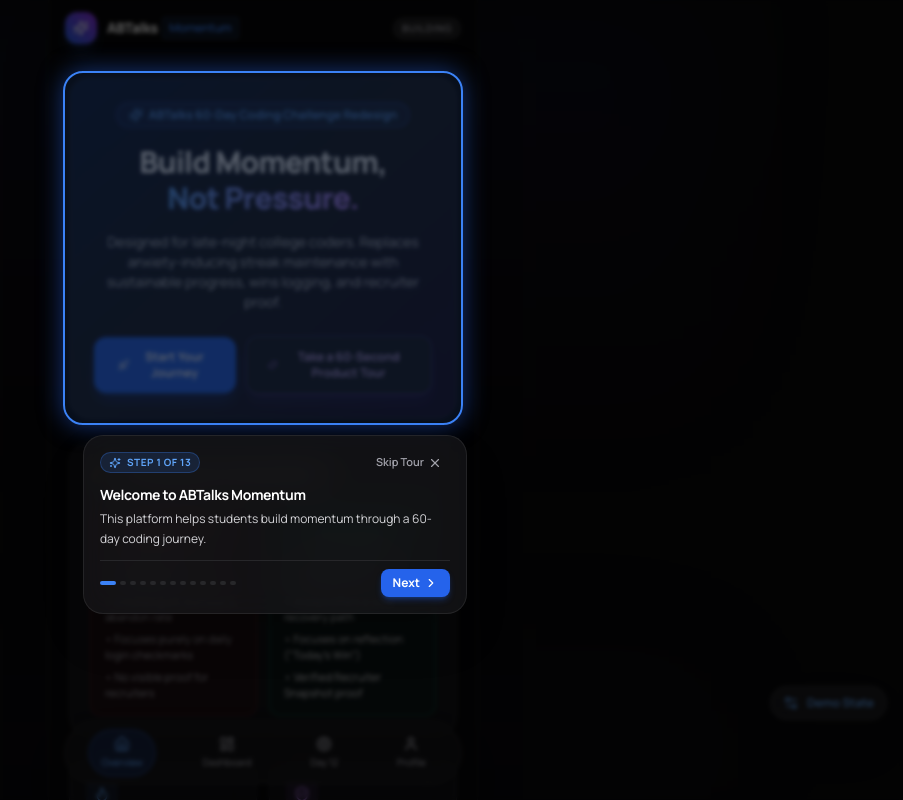
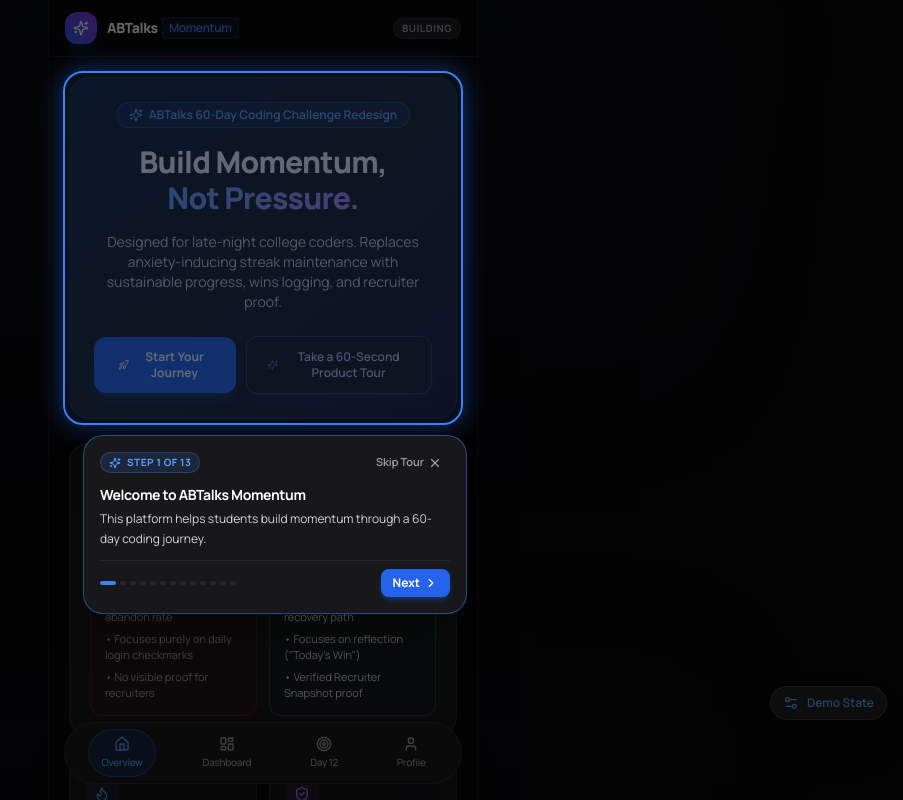
Before and after one commit to maanvi13/abtalks-momentum, a React (Vite) app: page /dashboard in a window 1280 px wide. Both pictures are taken after a click on the button "Product Tour". Shown: the top 800 px of the page, without its empty margins (377-1280 px from the left). Built offline with nearby package versions, Linux system fonts and the light colour scheme.

Commit message:
fix-remove-blur-filters-for-high-clarity-text-readability

```diff
--- a/src/components/dashboard/RecruiterSnapshot.tsx
+++ b/src/components/dashboard/RecruiterSnapshot.tsx
@@ -44,7 +44,7 @@
         )}
       </div>
 
-      {/* Unlocked State vs Locked Blurred Preview */}
+      {/* Unlocked State vs Locked Clear Preview */}
       {isUnlocked ? (
         <div className="bg-zinc-900/80 rounded-xl p-4 border border-zinc-800 space-y-3">
           {/* Student Info Card */}
@@ -102,39 +102,40 @@
           </div>
         </div>
       ) : (
-        /* Blurred Locked State with Progressive Unlock Checklist */
-        <div className="relative rounded-xl overflow-hidden border border-zinc-800/80 p-4 space-y-3 bg-zinc-950/60">
-          {/* Blurred Placeholder background */}
-          <div className="absolute inset-0 backdrop-blur-md bg-zinc-950/80 z-10 flex flex-col items-center justify-center p-4 text-center space-y-2">
-            <div className="w-10 h-10 rounded-full bg-purple-500/20 border border-purple-500/40 flex items-center justify-center text-purple-400 mb-1">
+        /* Clear High-Clarity Locked State with Progressive Unlock Checklist */
+        <div className="rounded-xl border border-purple-500/30 p-4 space-y-3 bg-zinc-900/90 text-center">
+          <div className="w-10 h-10 rounded-full bg-purple-500/20 border border-purple-500/40 flex items-center justify-center text-purple-400 mx-auto">
             <Lock className="w-5 h-5" />
           </div>
+
+          <div>
             <h4 className="text-xs font-bold text-white">Recruiter Snapshot Locked</h4>
-            <p className="text-[11px] text-zinc-400 max-w-xs leading-relaxed">
-              Complete your profile setup to unlock recruiter verification. ({completedReqs}/4 tasks completed)
+            <p className="text-[11px] text-zinc-300 max-w-xs mx-auto mt-0.5 leading-relaxed">
+              Complete your profile setup to unlock recruiter verification ({completedReqs}/4 tasks completed)
             </p>
+          </div>
 
-            {/* Dynamic Unlock Checklist */}
-            <div className="w-full space-y-1.5 text-left pt-2 text-[11px]">
-              <div className="flex items-center justify-between text-zinc-300">
+          {/* High-Clarity Unlock Checklist */}
+          <div className="w-full space-y-2 text-left bg-zinc-950/80 p-3 rounded-lg border border-zinc-800 text-[11px]">
+            <div className="flex items-center justify-between text-zinc-200">
               <span className="flex items-center gap-1.5">
                 <CheckCircle className={`w-3.5 h-3.5 ${reqProfile ? 'text-emerald-400' : 'text-zinc-600'}`} />
                 1. Complete Student Profile details
               </span>
             </div>
-              <div className="flex items-center justify-between text-zinc-300">
+            <div className="flex items-center justify-between text-zinc-200">
               <span className="flex items-center gap-1.5">
                 <CheckCircle className={`w-3.5 h-3.5 ${reqGithub ? 'text-emerald-400' : 'text-zinc-600'}`} />
                 2. Link GitHub Repository Account
               </span>
             </div>
-              <div className="flex items-center justify-between text-zinc-300">
+            <div className="flex items-center justify-between text-zinc-200">
               <span className="flex items-center gap-1.5">
                 <CheckCircle className={`w-3.5 h-3.5 ${reqLinkedin ? 'text-emerald-400' : 'text-zinc-600'}`} />
                 3. Link LinkedIn Profile URL
               </span>
             </div>
-              <div className="flex items-center justify-between text-zinc-300">
+            <div className="flex items-center justify-between text-zinc-200">
               <span className="flex items-center gap-1.5">
                 <CheckCircle className={`w-3.5 h-3.5 ${reqChallenge ? 'text-emerald-400' : 'text-zinc-600'}`} />
                 4. Complete your 1st coding challenge
@@ -144,17 +145,10 @@
 
           <Link
             to="/profile"
-              className="mt-2 text-xs font-bold text-white bg-purple-600 hover:bg-purple-500 py-1.5 px-4 rounded-xl transition-all shadow-lg shadow-purple-600/20"
+            className="inline-flex items-center gap-1.5 text-xs font-bold text-white bg-purple-600 hover:bg-purple-500 py-2 px-4 rounded-xl transition-all shadow-lg shadow-purple-600/20"
           >
             Complete Profile Setup
           </Link>
-          </div>
-
-          {/* Dummy background content blurred under overlay */}
-          <div className="opacity-20 blur-sm space-y-2 pointer-events-none">
-            <div className="h-10 bg-zinc-800 rounded-lg"></div>
-            <div className="h-8 bg-zinc-800 rounded-lg"></div>
-          </div>
         </div>
       )}
     </div>
--- a/src/components/tour/TourOverlay.tsx
+++ b/src/components/tour/TourOverlay.tsx
@@ -1,7 +1,7 @@
 import React, { useEffect, useState } from 'react';
 import { useNavigate, useLocation } from 'react-router-dom';
 import { motion, AnimatePresence } from 'framer-motion';
-import { Sparkles, ChevronRight, ChevronLeft, X, Play } from 'lucide-react';
+import { Sparkles, ChevronRight, ChevronLeft, X } from 'lucide-react';
 import { useTour } from '../../context/TourContext';
 
 export const TourOverlay: React.FC = () => {
@@ -77,13 +77,13 @@
 
   return (
     <div className="fixed inset-0 z-50 pointer-events-none">
-      {/* Darkened Spotlight Backdrop */}
+      {/* Darkened Spotlight Backdrop - No blur filters so content is crystal clear */}
       <AnimatePresence>
         <motion.div
           initial={{ opacity: 0 }}
           animate={{ opacity: 1 }}
           exit={{ opacity: 0 }}
-          className="absolute inset-0 bg-black/65 backdrop-blur-[2px] pointer-events-auto"
+          className="absolute inset-0 bg-black/60 pointer-events-auto"
           onClick={stopTour}
         />
       </AnimatePresence>
@@ -114,7 +114,7 @@
           exit={{ opacity: 0, y: -12, scale: 0.96 }}
           transition={{ duration: 0.25 }}
           style={tooltipStyle}
-          className="w-[calc(100%-32px)] max-w-sm glass-card rounded-2xl p-4 border border-blue-500/40 shadow-2xl z-50 pointer-events-auto space-y-3"
+          className="w-[calc(100%-32px)] max-w-sm bg-[#18181B] rounded-2xl p-4 border border-blue-500/50 shadow-2xl z-50 pointer-events-auto space-y-3"
         >
           {/* Header */}
           <div className="flex items-center justify-between">
--- a/src/index.css
+++ b/src/index.css
@@ -17,32 +17,25 @@
   overflow-x: hidden;
 }
 
-/* Custom Glassmorphism Utility Classes */
+/* Custom Glassmorphism & High Clarity Card Utility Classes */
 .glass-card {
-  background: rgba(24, 24, 27, 0.7);
-  backdrop-filter: blur(16px);
-  -webkit-backdrop-filter: blur(16px);
+  background: #18181B;
   border: 1px solid rgba(255, 255, 255, 0.08);
 }
 
 .glass-nav {
-  background: rgba(9, 9, 11, 0.8);
-  backdrop-filter: blur(20px);
-  -webkit-backdrop-filter: blur(20px);
-  border-bottom: 1px solid rgba(255, 255, 255, 0.06);
+  background: rgba(9, 9, 11, 0.92);
+  border-bottom: 1px solid rgba(255, 255, 255, 0.08);
 }
 
 .glass-pill {
-  background: rgba(39, 39, 42, 0.6);
-  backdrop-filter: blur(12px);
-  -webkit-backdrop-filter: blur(12px);
-  border: 1px solid rgba(255, 255, 255, 0.1);
+  background: rgba(39, 39, 42, 0.8);
+  border: 1px solid rgba(255, 255, 255, 0.12);
 }
 
 .glass-locked {
-  background: rgba(18, 18, 20, 0.85);
-  backdrop-filter: blur(12px);
-  -webkit-backdrop-filter: blur(12px);
+  background: #121214;
+  border: 1px solid rgba(255, 255, 255, 0.08);
 }
 
 /* Smooth Custom Scrollbar */
```
Lines whose indentation alone changed are shown as unchanged.
